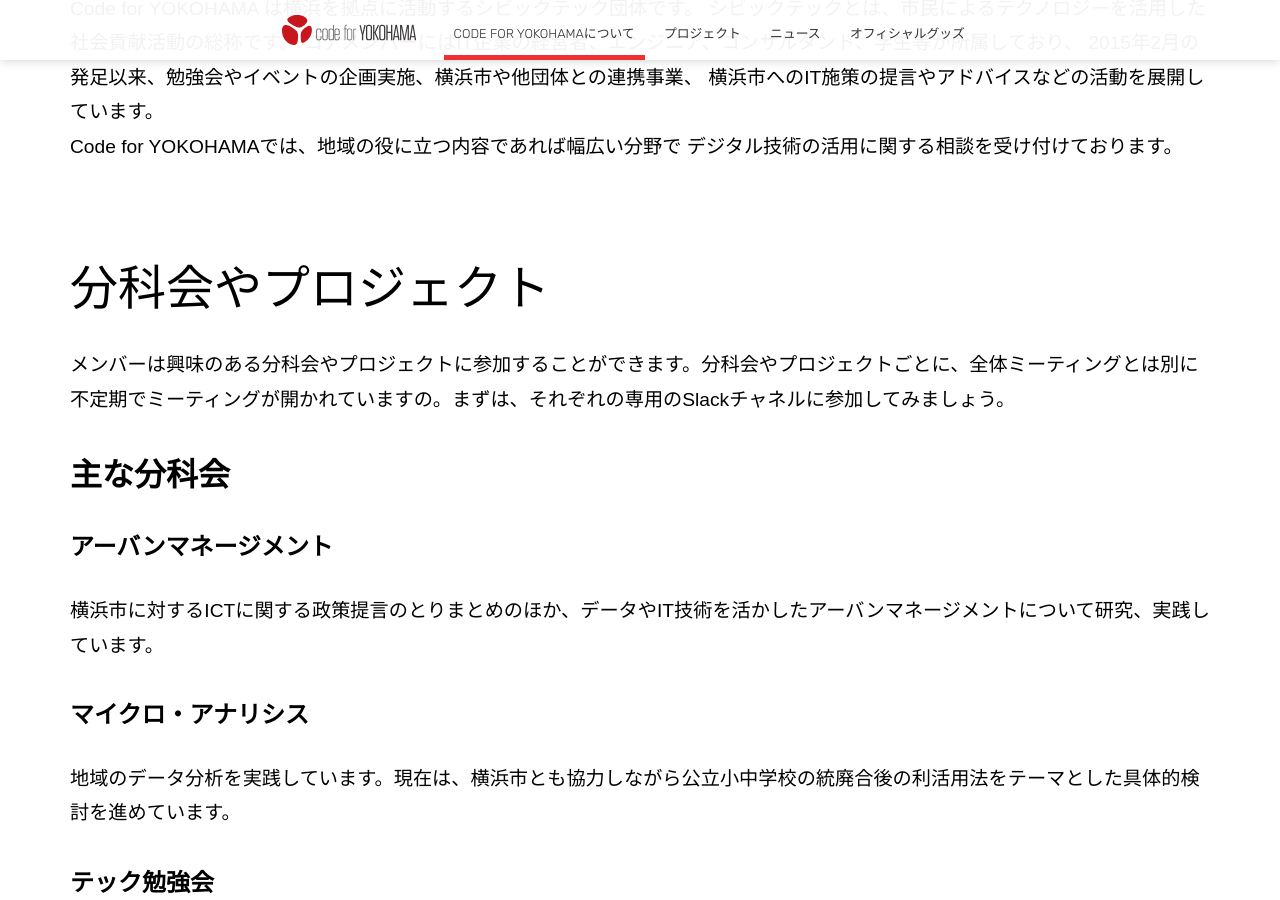
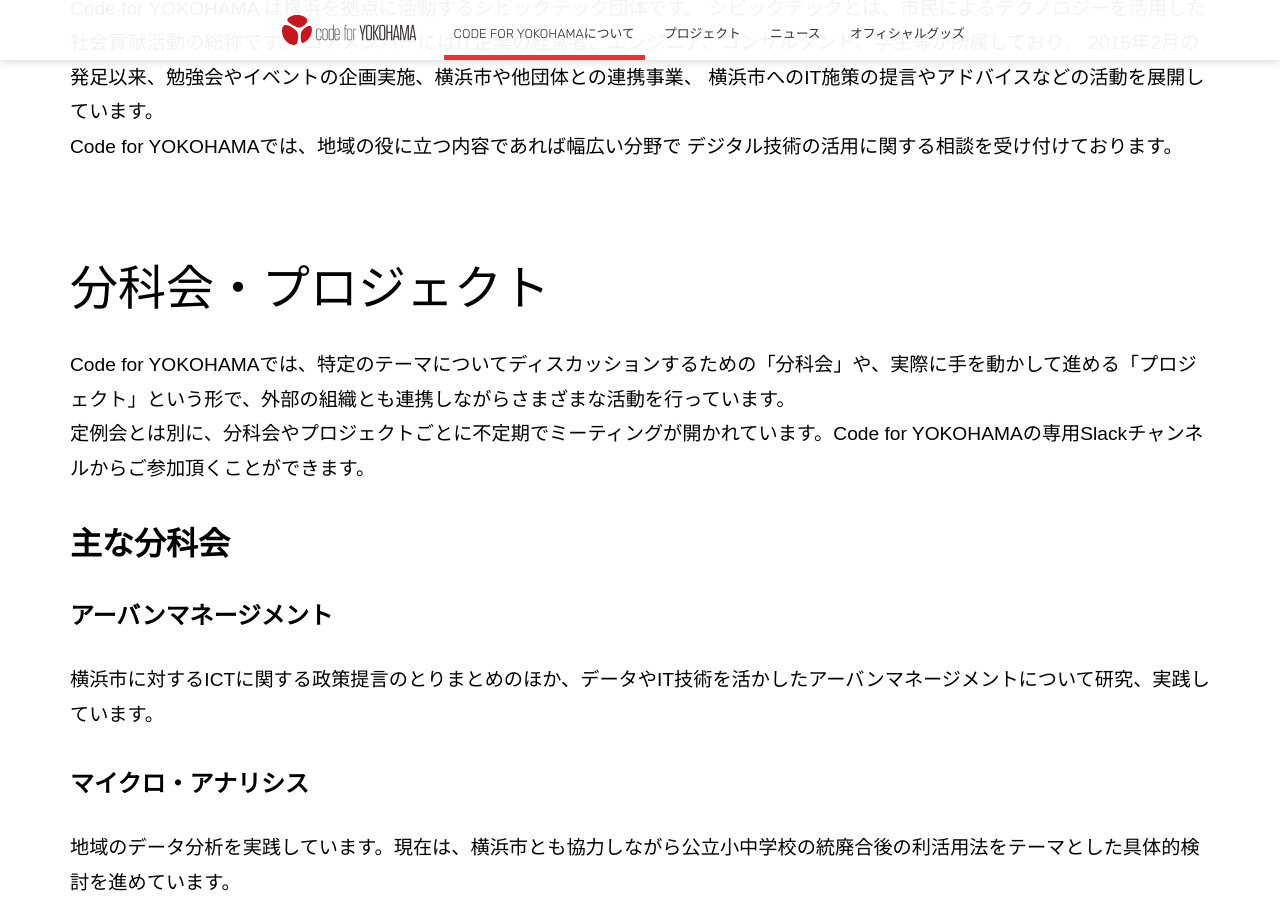
Before and after one commit to Code4Yokohama/code4.yokohama, a Jekyll site: the page built from about.html, in a window 1280 px wide and 900 px high, scrolled down 1056 px. Built offline with Jekyll 4.4.1, drawn with Linux system fonts in a browser that asks for light colours; nearby versions of some CDN libraries; some of the changed text lies outside the part shown.

Commit message:
団体紹介スライドの埋め込み

```diff
--- a/about.html
+++ b/about.html
@@ -28,19 +28,24 @@
 			</p>
 		</div>
 
-		<h2 style="margin-top:2em;">分科会やプロジェクト</h2>
+		<h2 style="margin-top:2em;">分科会・プロジェクト</h2>
 		<div class="about_contents">
-			<p>メンバーは興味のある分科会やプロジェクトに参加することができます。分科会やプロジェクトごとに、全体ミーティングとは別に不定期でミーティングが開かれていますの。まずは、それぞれの専用のSlackチャネルに参加してみましょう。</p>
+			<p>Code for YOKOHAMAでは、特定のテーマについてディスカッションするための「分科会」や、実際に手を動かして進める「プロジェクト」という形で、外部の組織とも連携しながらさまざまな活動を行っています。
+				<br/>定例会とは別に、分科会やプロジェクトごとに不定期でミーティングが開かれています。Code for YOKOHAMAの専用Slackチャンネルからご参加頂くことができます。</p>
 			<h3>主な分科会</h3>
 			<h4>アーバンマネージメント</h4>
 			<p>横浜市に対するICTに関する政策提言のとりまとめのほか、データやIT技術を活かしたアーバンマネージメントについて研究、実践しています。</p>
 			<h4>マイクロ・アナリシス</h4>
 			<p>地域のデータ分析を実践しています。現在は、横浜市とも協力しながら公立小中学校の統廃合後の利活用法をテーマとした具体的検討を進めています。</p>
 			<h4>テック勉強会</h4>
-			<p>話題の技術や、メンバーが興味を持っている技術など自由に題材を決めて、メンバー以外に対してもオープンな勉強会として実施しています。</p>
+			<p>話題の技術や、メンバーが興味を持っている技術など自由に題材を決めて、どなたでもご参加頂けるオープンな勉強会として実施しています。</p>
 			<h4>XR研究会</h4>
 			<p>横浜市新市庁舎のVR化、みなとみらいのVR化プロジェクトを実施しました。3DやVRを用いたデータの可視化や分析にも挑戦します。</p>
 		</div>
+
+
+		<!-- Speaker Deckのスライド埋め込み https://speakerdeck.com/c4yokohama -->
+		<script async class="speakerdeck-embed" data-id="c51fe738fb844b2aa1c03c8f2a37869c" data-ratio="1.77777777777778" src="//speakerdeck.com/assets/embed.js"></script>
 
 		<h2 style="margin-top:2em;">初めて参加される方へ</h2>
 		<div>
```
